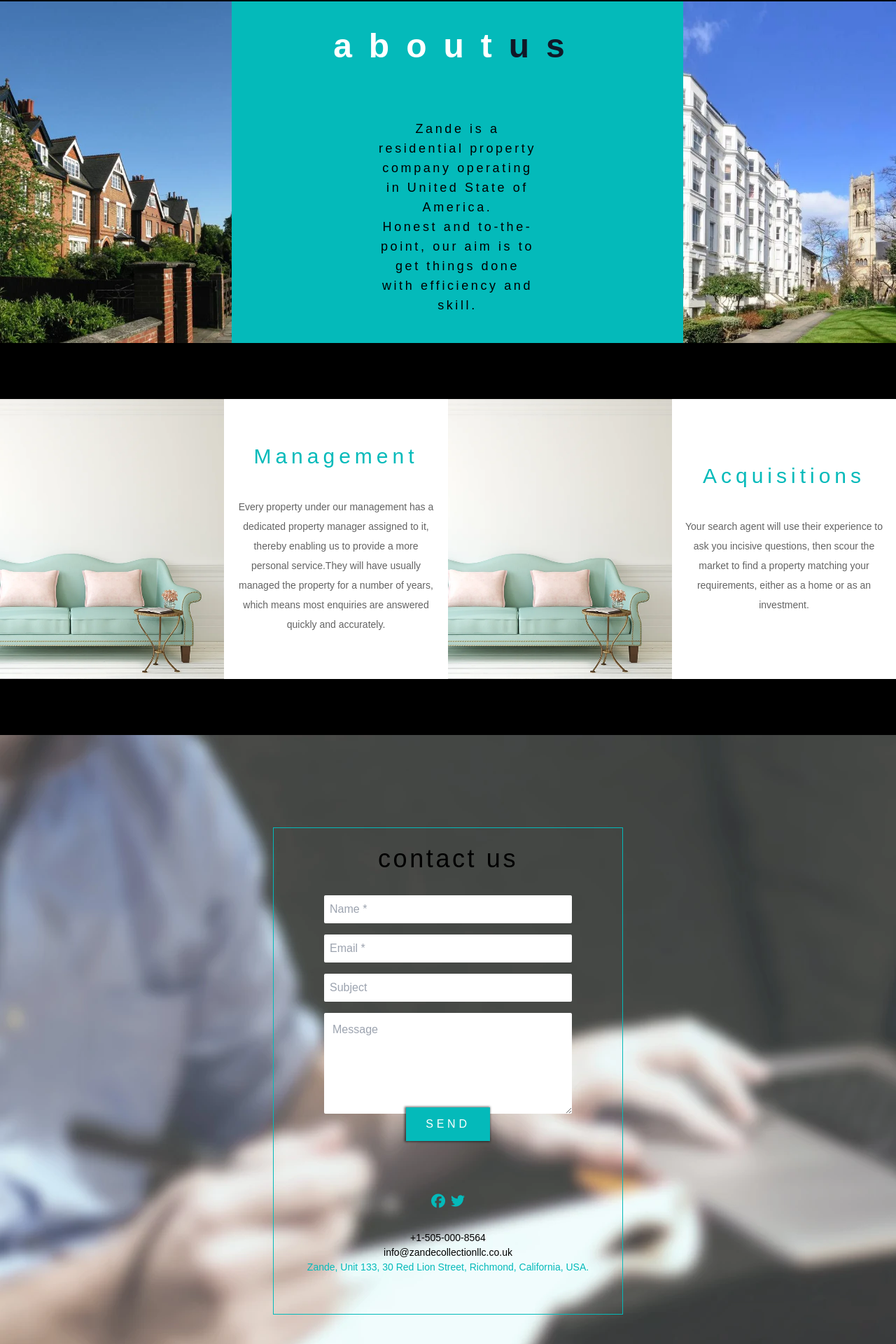
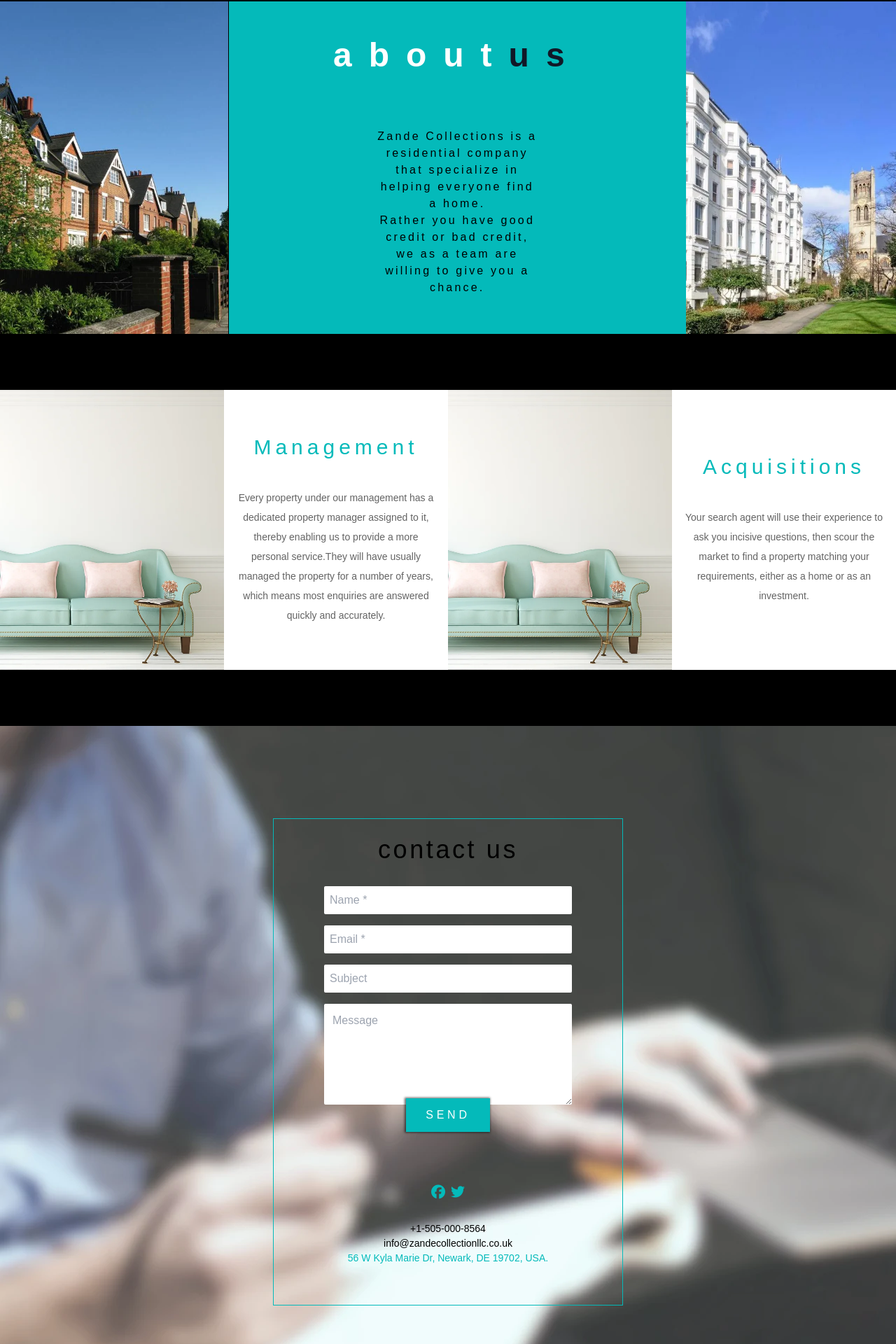
Before and after one commit to Caisere/zandecollectionllc, a React (Create React App) app: page /about-us in a window 1280 px wide. Shown: the part 170-2090 px from the top of the page at 70% size. Built offline with nearby package versions, Linux system fonts and the light colour scheme; a web font is replaced by a local one.

Commit message:
zandecollections address changed

```diff
--- a/src/components/AboutUsForm.jsx
+++ b/src/components/AboutUsForm.jsx
@@ -36,7 +36,7 @@ const AboutUsForm = () => {
               <div className='flex flex-col gap-0 justify-center items-center text-[14px] text-black'>
                 <span>+1-505-000-8564</span>
                 <span>info@zandecollectionllc.co.uk</span>
-                <span className='text-brand-primary-color'>Zande, Unit 133, 30 Red Lion Street, Richmond, California, USA.</span>
+                <span className='text-brand-primary-color'>56 W Kyla Marie Dr, Newark, DE 19702, USA.</span>
               </div>
             </div>
           <div>
--- a/src/pages/AboutUs.jsx
+++ b/src/pages/AboutUs.jsx
@@ -29,9 +29,9 @@ const AboutUs = () => {
                             </span>
                         </div>
                         <div>
-                            <p className='text-lg tracking-[0.2em] mt-12 lg:mt-20 text-center font-futura'>
-                            Zande is a residential property company operating in United State of America. <br />
-                            Honest and to-the-point, our aim is to get things done with efficiency and skill.
+                            <p className='text-base tracking-[0.2em] mt-12 lg:mt-20 text-center font-futura'>
+                            Zande Collections is a residential company that specialize in helping everyone find a home.<br />
+                            Rather you have good credit or bad credit, we as a team are willing to give you a chance.
                             </p>
                         </div>
                     </div>
--- a/src/pages/Home.jsx
+++ b/src/pages/Home.jsx
@@ -34,13 +34,6 @@ const HomePage = () => {
                     <HomePageSlider/>
                 </div>
             </div>
-
-            <div className='w-full flex justify-center'>
-                <div className='flex items-center justify-between w-full mt-8 md:w-[600px]'>
-                    <img src={HomePrs} alt="homeprs" className='h-[47px] w-[173px] object-cover' />
-                    <img src={HomeIco} alt="homeico" className='h-[68px] w-[125px] object-cover' />
-                </div>
-            </div>
         </div>
     </div>
   )
--- a/src/pages/Privacy.jsx
+++ b/src/pages/Privacy.jsx
@@ -1,4 +1,6 @@
 import React from 'react'
+import AboutUs from '../pages/AboutUs';
+import { BrowserRouter as Router, Route, Link, Switch } from 'react-router-dom';
 
 const Privacy = () => {
   return (
@@ -25,7 +27,7 @@ const Privacy = () => {
                     <span>
                         Zande Collection LLC is data controller in respect of the personal data processed when you visit this website or communicate
                         with us by email, telephone, post or other means. If you have any questions or concerns regarding this Privacy
-                        Notice, <a className='underline italic' href="">please contact us here.</a>
+                        Notice,  <a className='underline italic' href="">please contact us here.</a>
                     </span>
 
                     <span>
```
Also changed, not shown: 1 other file (tests, documents, lock files or other folders).
